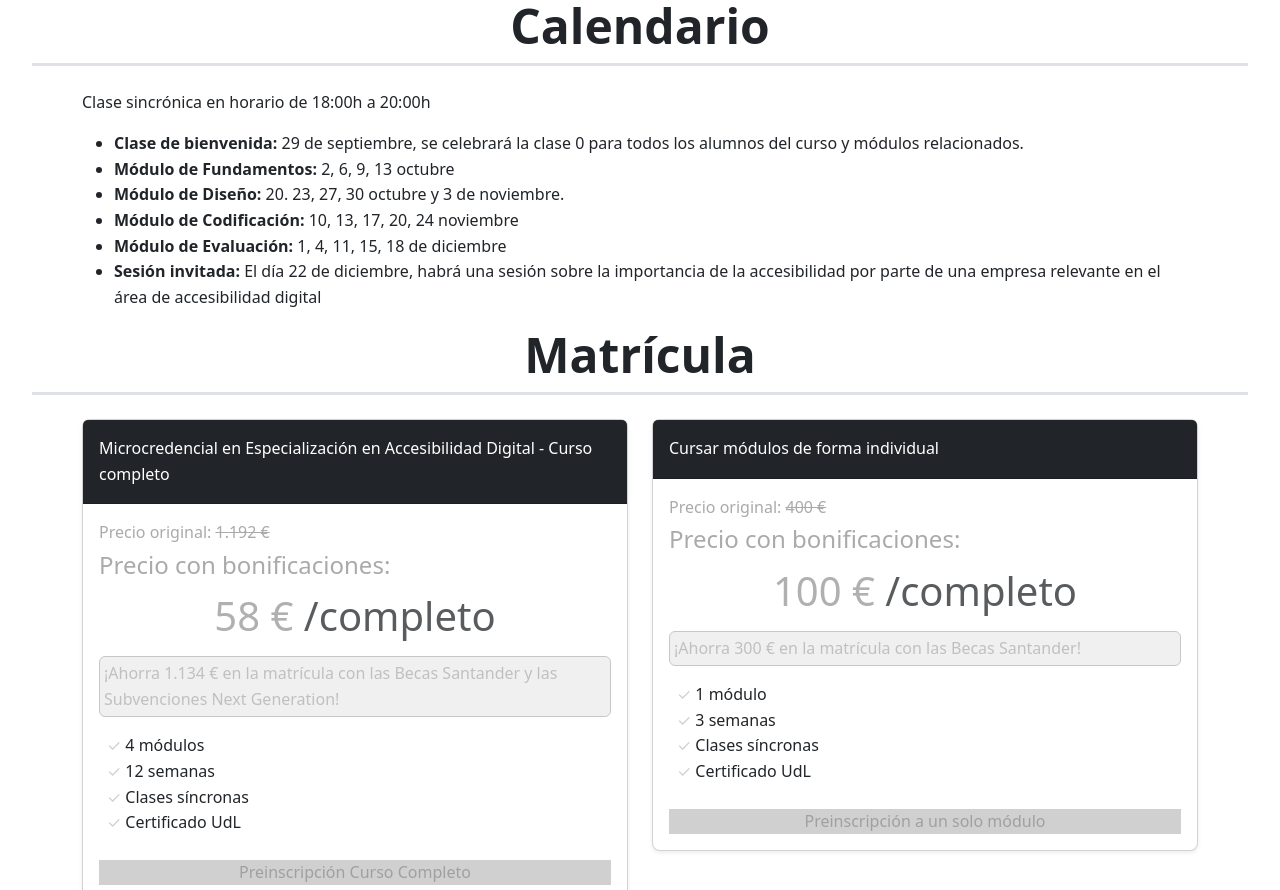
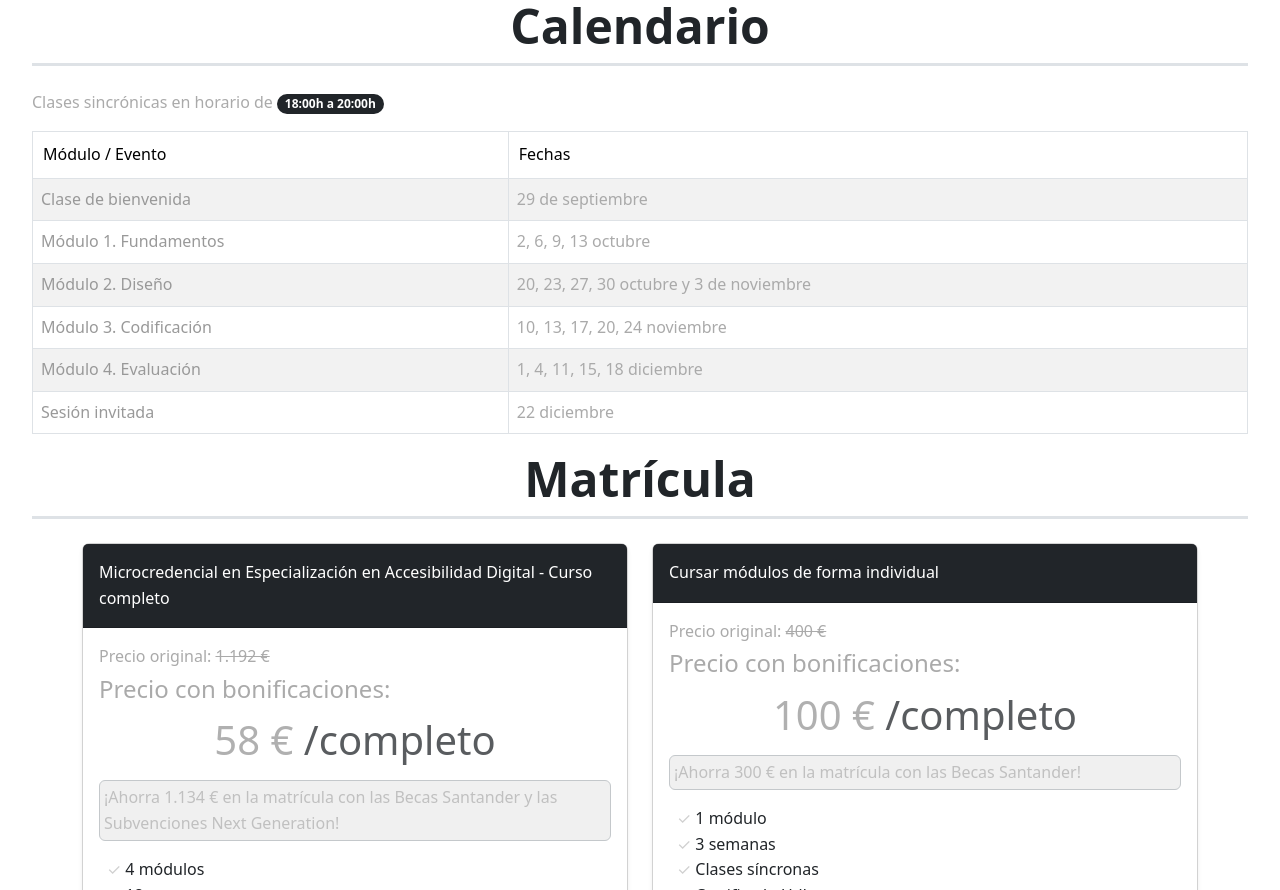
Before and after one commit to afrikiudl/2025_CursoA11yUdL, a plain HTML site: page indexNOA.html in a window 1280 px wide. Shown: the part 1593-2483 px from the top of the page. Drawn offline with nearby package versions, Linux system fonts and the light colour scheme.

Commit message:
Tabla no accesible

```diff
--- a/indexNOA.html
+++ b/indexNOA.html
@@ -430,7 +430,7 @@ div[onclick]:hover {
             </div>
 
 
-
+                <!--
                 <div class="container">
                     <p> Clase sincrónica en horario de 18:00h a 20:00h </p>
                      <ul>
@@ -442,6 +442,60 @@ div[onclick]:hover {
                         <li><strong>Sesión invitada: </strong> El día 22 de diciembre, habrá una sesión sobre la importancia de la accesibilidad por parte de una empresa relevante en el área de accesibilidad digital
                     </ul>
                 </div>
+
+            -->
+
+            <!-- TABLA INACCESIBLE - Mantiene <table> pero sin semántica -->
+
+<table class="table table-bordered table-striped">
+    <!-- Caption eliminado completamente -->
+
+    <p style="color: #aaa;"> Clases sincrónicas en horario de
+        <span class="badge rounded-pill text-bg-dark" style="background-color: #999; color: #ddd;"> 18:00h a 20:00h</span>
+    </p>
+
+    <!-- THEAD sin clase semántica, fondo con bajo contraste -->
+    <thead style="background-color: #888; color: #bbb;">
+        <tr>
+            <!-- TD en lugar de TH, sin scope -->
+            <td style="padding: 10px;">Módulo / Evento</td>
+            <td style="padding: 10px;">Fechas</td>
+        </tr>
+    </thead>
+
+    <tbody>
+        <tr>
+            <!-- Todo TD, sin TH con scope="row" -->
+            <td style="color: #999;">Clase de bienvenida</td>
+            <td style="color: #aaa;">29 de septiembre</td>
+        </tr>
+
+        <tr>
+            <td style="color: #999;">Módulo 1. Fundamentos</td>
+            <td style="color: #aaa;">2, 6, 9, 13 octubre</td>
+        </tr>
+
+        <tr>
+            <td style="color: #999;">Módulo 2. Diseño</td>
+            <td style="color: #aaa;">20, 23, 27, 30 octubre y 3 de noviembre</td>
+        </tr>
+
+        <tr>
+            <td style="color: #999;">Módulo 3. Codificación</td>
+            <td style="color: #aaa;">10, 13, 17, 20, 24 noviembre</td>
+        </tr>
+
+        <tr>
+            <td style="color: #999;">Módulo 4. Evaluación</td>
+            <td style="color: #aaa;">1, 4, 11, 15, 18 diciembre</td>
+        </tr>
+
+        <tr>
+            <td style="color: #999;">Sesión invitada</td>
+            <td style="color: #aaa;">22 diciembre</td>
+        </tr>
+    </tbody>
+</table>
 
             </div>
         </div>
```
